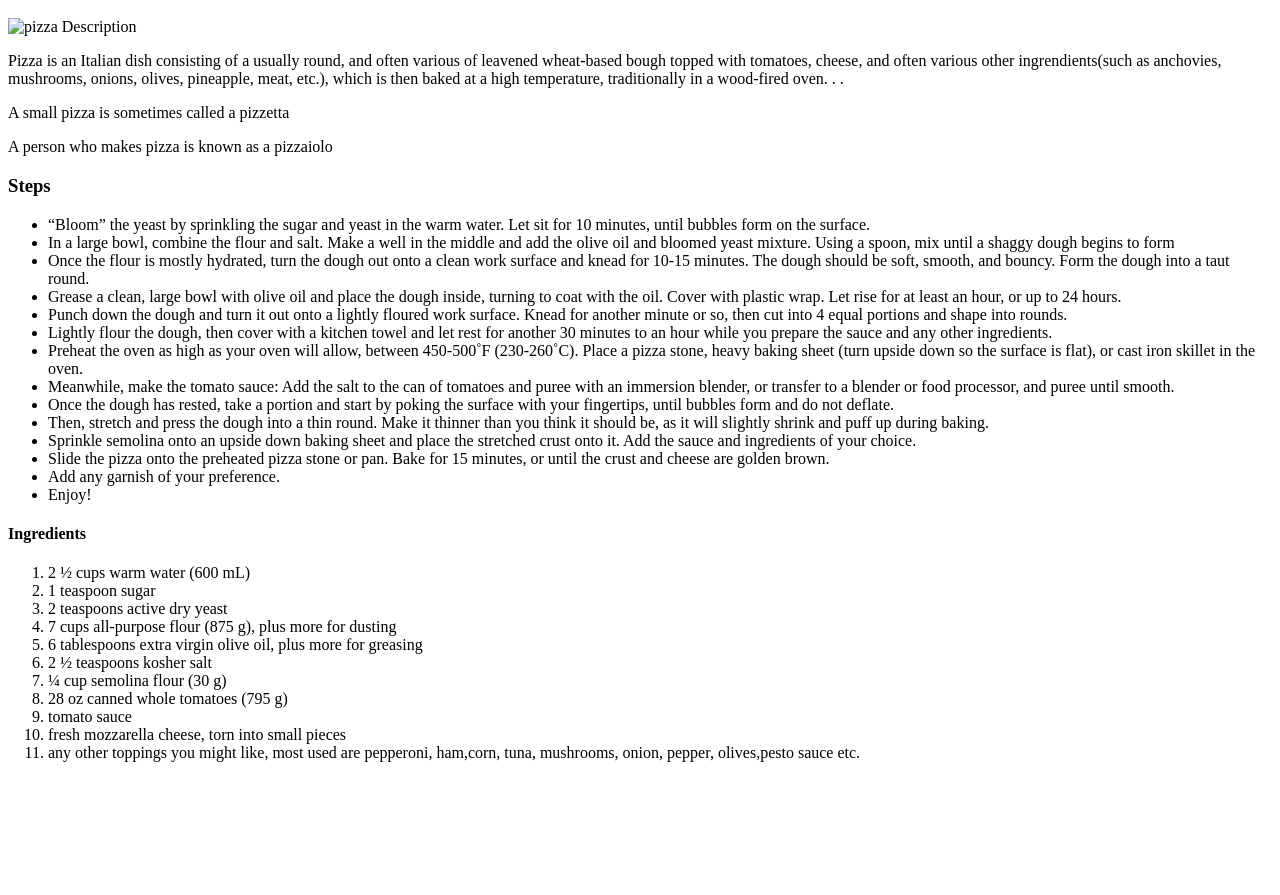
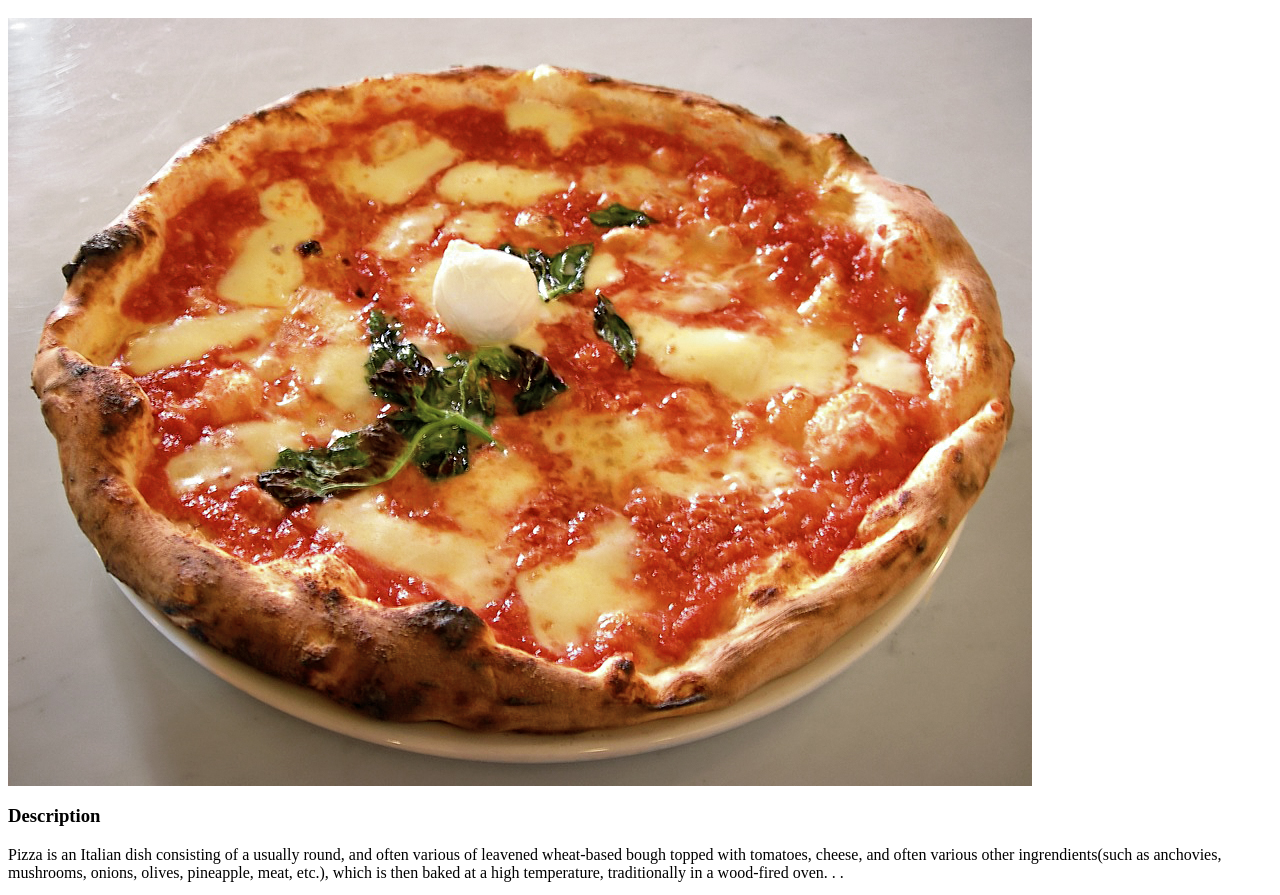
Before and after one commit to rosecodez/Learning, a plain HTML site: page odin-links-and-images/odin-recipes/recipes/pizza.html in a window 1280 px wide. Shown: the part 48-943 px from the top of the page. Before the commit the page ends 826 px from the top, so only its background shows below. Drawn offline with Linux system fonts and the light colour scheme.

Commit message:
changed images directory

```diff
--- a/odin-links-and-images/odin-recipes/recipes/pizza.html
+++ b/odin-links-and-images/odin-recipes/recipes/pizza.html
@@ -1,8 +1,8 @@
 <h1>Pizza</h1>
 <title>Pizza</title>
-<img src="pizza.jpg" alt="pizza">
+<img src="../../images/pizza.jpg" alt="pizza">
 
-<head>Description</head>
+<h3>Description</h3>
     <p>Pizza is an Italian dish consisting of a usually round, and often various of leavened wheat-based bough topped with tomatoes, cheese, and often various other ingrendients(such as anchovies, mushrooms, onions, olives, pineapple, meat, etc.), which is then baked at a high temperature, traditionally in a wood-fired oven. . .</p>
     <p>A small pizza is sometimes called a pizzetta</p>
     <p>A person who makes pizza is known as a pizzaiolo</p>
```
Also changed, not shown: odin-links-and-images/odin-recipes/index.html (+0 -5 lines), odin-links-and-images/odin-recipes/recipes/lasagna.html (+1 -1 lines), odin-links-and-images/odin-recipes/recipes/pho.html (+1 -1 lines).
